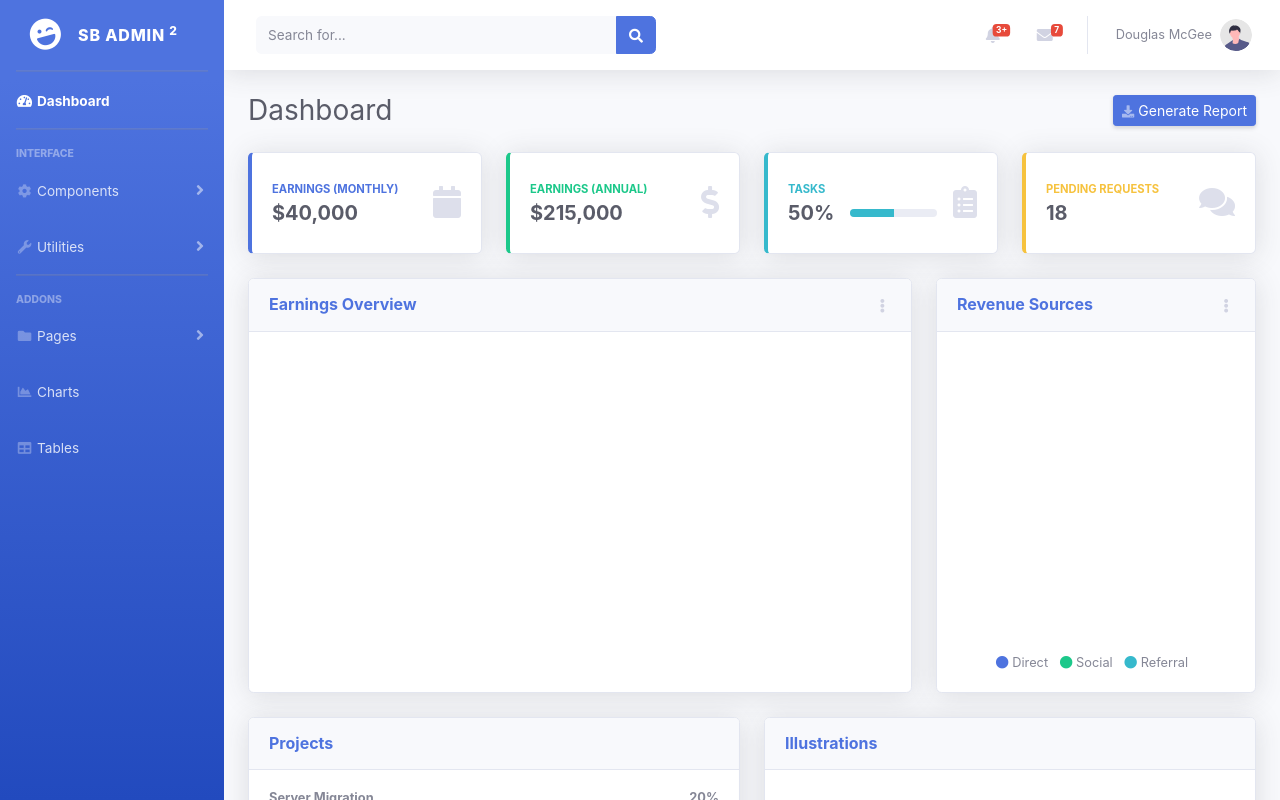
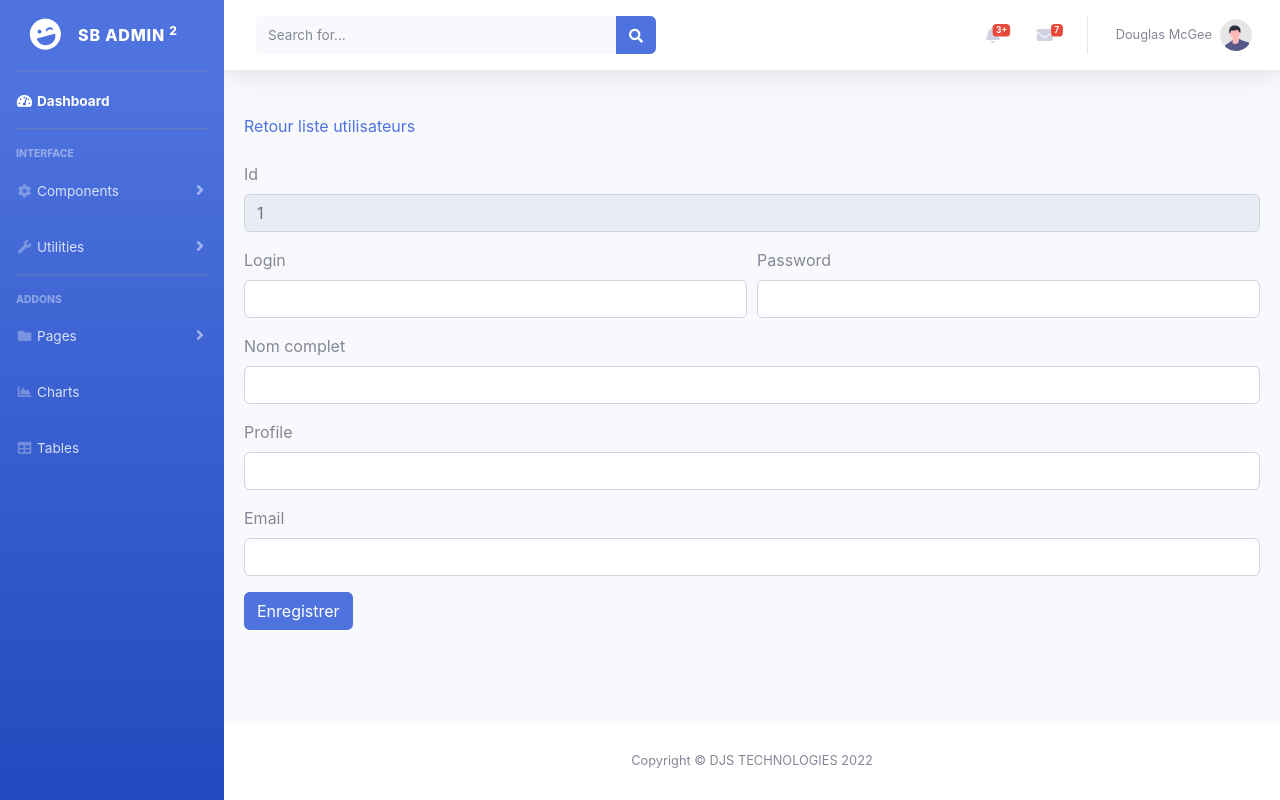
Before and after one commit to DiabateJS/security-front, an Angular app: page /user/1 in a window 1280 px wide. Shown: the top 800 px of the page. Built offline with nearby package versions, Linux system fonts and the light colour scheme; no server answers; grey boxes are pictures that could not be loaded.

Commit message:
Composant détail user.

```diff
--- a/src/app/app-routing.module.ts
+++ b/src/app/app-routing.module.ts
@@ -2,6 +2,7 @@ import { NgModule } from '@angular/core';
 import { RouterModule, Routes } from '@angular/router';
 import {DashbordComponent} from "./dashbord/dashbord.component";
 import {UsersComponent} from "./users/users.component";
+import {UserComponent} from "./user/user.component";
 
 const routes: Routes = [
   {
@@ -12,6 +13,10 @@ const routes: Routes = [
     path:'users',
     component: UsersComponent
   },
+  {
+    path:'user/:id',
+    component: UserComponent
+  },
   { path: '',   redirectTo: 'dashbord', pathMatch: 'full' },
   { path: '**', component: DashbordComponent }
 ];
--- a/src/app/app.module.ts
+++ b/src/app/app.module.ts
@@ -9,6 +9,8 @@ import { DashbordComponent } from './dashbord/dashbord.component';
 import { FooterComponent } from './footer/footer.component';
 import { UsersComponent } from './users/users.component';
 import {HttpClientModule} from '@angular/common/http';
+import { UserComponent } from './user/user.component';
+import {FormsModule} from "@angular/forms";
 
 @NgModule({
   declarations: [
@@ -17,11 +19,13 @@ import {HttpClientModule} from '@angular/common/http';
     TopbarComponent,
     DashbordComponent,
     FooterComponent,
-    UsersComponent
+    UsersComponent,
+    UserComponent
   ],
   imports: [
     BrowserModule,
     AppRoutingModule,
+    FormsModule,
     HttpClientModule
   ],
   providers: [],
--- a/src/app/footer/footer.component.html
+++ b/src/app/footer/footer.component.html
@@ -1,7 +1,7 @@
 <footer class="sticky-footer bg-white">
     <div class="container my-auto">
         <div class="copyright text-center my-auto">
-            <span>Copyright &copy; Your Website 2021</span>
+            <span>Copyright &copy; DJS TECHNOLOGIES 2022</span>
         </div>
     </div>
 </footer>
--- a/src/app/user.service.ts
+++ b/src/app/user.service.ts
@@ -18,4 +18,10 @@ export class UserService {
     return this.httpClient.get<User[]>(url, HTTP_OPTIONS);
   }
 
+  getUser(id: number): Observable<User> {
+    const urlBase = environment.urlBack;
+    let url = urlBase + 'method=get&detail=user&id='+id;
+    return this.httpClient.get<User>(url, HTTP_OPTIONS);
+  }
+
 }
--- /dev/null
+++ b/src/app/user/user.component.css
@@ -0,0 +1,3 @@
+#container {
+    padding: 20px;
+}
--- /dev/null
+++ b/src/app/user/user.component.html
@@ -0,0 +1,31 @@
+<div id="container">
+<a routerLinkActive="active" routerLink="/users">Retour liste utilisateurs</a>
+    <br><br>
+        <div class="form-group">
+            <label>Id</label>
+            <input type="text" class="form-control" readonly [(ngModel)]="userId">
+        </div>
+        <div class="form-row">
+            <div class="form-group col-md-6">
+                <label for="inputEmail4">Login</label>
+                <input type="text" class="form-control" id="inputEmail4" [(ngModel)]="user.login">
+            </div>
+            <div class="form-group col-md-6">
+                <label for="inputPassword4">Password</label>
+                <input type="password" class="form-control" id="inputPassword4" [(ngModel)]="user.password">
+            </div>
+        </div>
+        <div class="form-group">
+            <label for="inputAddress">Nom complet</label>
+            <input type="text" class="form-control" id="inputAddress" [(ngModel)]="user.fullname">
+        </div>
+        <div class="form-group">
+            <label for="inputAddress3">Profile</label>
+            <input type="text" class="form-control" id="inputAddress3" [(ngModel)]="user.profile">
+        </div>
+        <div class="form-group">
+            <label for="inputAddress2">Email</label>
+            <input type="text" class="form-control" id="inputAddress2" [(ngModel)]="user.email">
+        </div>
+        <button class="btn btn-primary">Enregistrer</button>
+</div>
--- /dev/null
+++ b/src/app/user/user.component.ts
@@ -0,0 +1,25 @@
+import { Component, OnInit } from '@angular/core';
+import {ActivatedRoute} from "@angular/router";
+import {User} from "../models/user";
+import {UserService} from "../user.service";
+
+@Component({
+  selector: 'app-user',
+  templateUrl: './user.component.html',
+  styleUrls: ['./user.component.css']
+})
+export class UserComponent implements OnInit {
+  userId: number = 0;
+  user: User = {} as User;
+  constructor(private activateRoute: ActivatedRoute,
+              private userService: UserService) {
+    this.userId = this.activateRoute.snapshot.params.id;
+    this.userService.getUser(this.userId).subscribe((response:User) => {
+      this.user = response;
+    });
+  }
+
+  ngOnInit(): void {
+  }
+
+}
--- a/src/app/users/users.component.html
+++ b/src/app/users/users.component.html
@@ -7,17 +7,17 @@
                 <td>Login</td>
                 <td>Password</td>
                 <td>Email</td>
-                <td>Actions</td>
             </tr>
         </thead>
         <tbody>
             <tr *ngFor="let user of users">
-                <td>{{user.id}}</td>
+                <td>
+                    <a [routerLink]="['/user/', user.id]">{{user.id}}</a>
+                </td>
                 <td>{{user.fullname}}</td>
                 <td>{{user.login}}</td>
                 <td>{{writePassword(user.password)}}</td>
                 <td>{{user.email}}</td>
-                <td></td>
             </tr>
         </tbody>
     </table>
--- a/src/app/users/users.component.ts
+++ b/src/app/users/users.component.ts
@@ -26,4 +26,12 @@ export class UsersComponent implements OnInit {
     return res;
   }
 
+  edit(){
+
+  }
+
+  delete(){
+
+  }
+
 }
```
Also changed, not shown: 1 other file (tests, documents, lock files or other folders).
